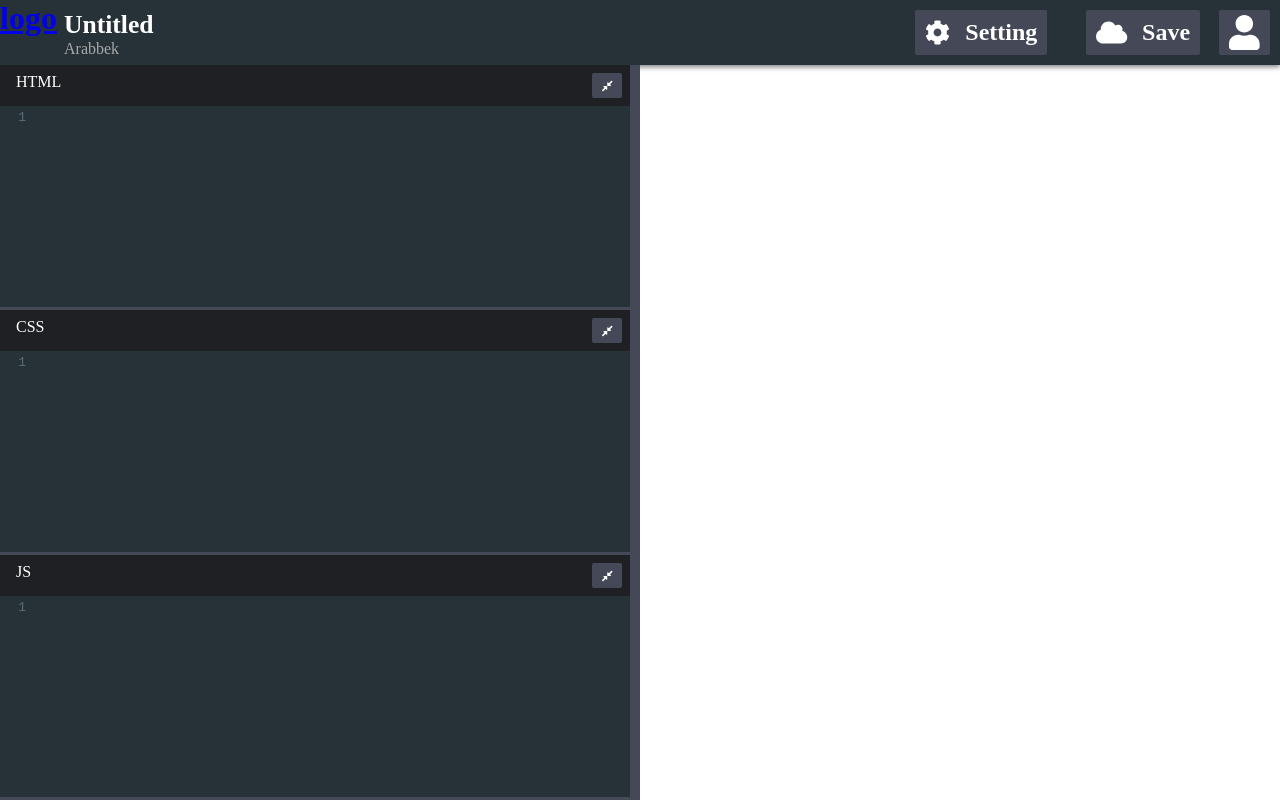
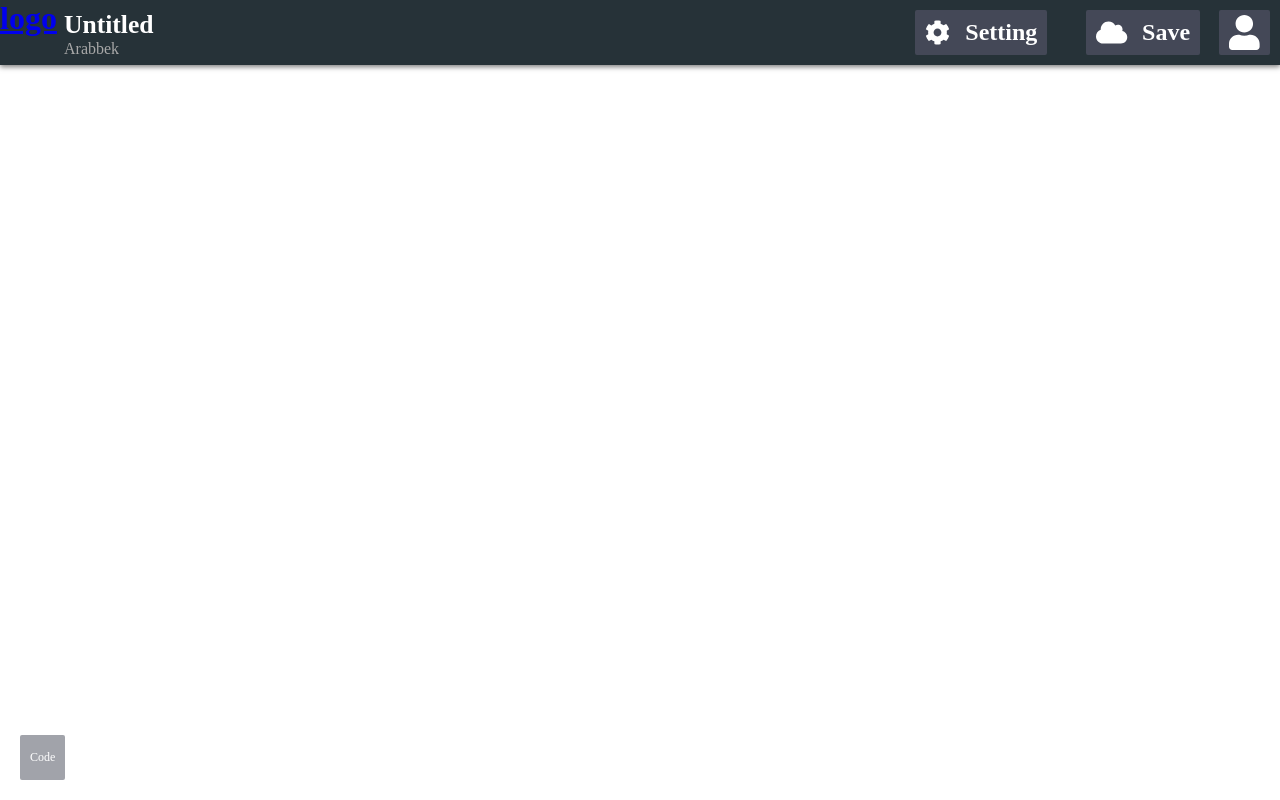
Before and after one commit to AliIbnBotir/codepencil-2, a React (Create React App) app: page / in a window 1280 px wide. Built offline with nearby package versions, Linux system fonts and the light colour scheme.

Commit message:
dsasdasd

```diff
--- a/package.json
+++ b/package.json
@@ -9,6 +9,7 @@
     "@testing-library/jest-dom": "^5.14.1",
     "@testing-library/react": "^11.2.7",
     "@testing-library/user-event": "^12.8.3",
+    "bootstrap": "^5.1.0",
     "chalk": "^2.4.2",
     "codemirror": "^5.62.0",
     "gh-pages": "^3.2.3",
--- a/src/components/App.js
+++ b/src/components/App.js
@@ -83,18 +83,25 @@ function App() {
 
 	//mobilnida editor navbar uchun buttonlar
 
-	const [HtmlWrapperCollapse, setHtmlWrapperCollapse] = useState(true);
+	const [HtmlWrapperCollapse, setHtmlWrapperCollapse] = useLocalStorage("", "");
 
-	const [CssWrapperCollapse, setCssWrapperCollapse] = useState(true);
-	const [JsWrapperCollapse, setJsWrapperCollapse] = useState(true);
-	const [mobileHtmlWrapperVisible, setMobileHtmlWrapperVisble] = useState(true);
+	const [CssWrapperCollapse, setCssWrapperCollapse] = useLocalStorage("", "");
+	const [JsWrapperCollapse, setJsWrapperCollapse] = useLocalStorage("", "");
+	const [mobileHtmlWrapperVisible, setMobileHtmlWrapperVisble] =
+		useLocalStorage("", "");
 
-	const [mobileCssWrapperVisible, setMobileCssWrapperVisible] = useState(true);
+	const [mobileCssWrapperVisible, setMobileCssWrapperVisible] = useLocalStorage(
+		"",
+		""
+	);
 
-	const [mobileJsWrapperVisible, setMobileJsWrapperVisible] = useState(true);
+	const [mobileJsWrapperVisible, setMobileJsWrapperVisible] = useLocalStorage(
+		"",
+		""
+	);
 
-	const [mobileResultVisible, setMobileResultVisible] = useState(true);
-	const [editorPaneVisible, setEditorPaneVisible] = useState(true);
+	const [mobileResultVisible, setMobileResultVisible] = useLocalStorage("", "");
+	const [editorPaneVisible, setEditorPaneVisible] = useLocalStorage("", "");
 
 	//outputni vaqt intervali bilan chiqarish uchun UseEffect
 	useEffect(() => {
```
Also changed, not shown: 1 other file (tests, documents, lock files or other folders).
